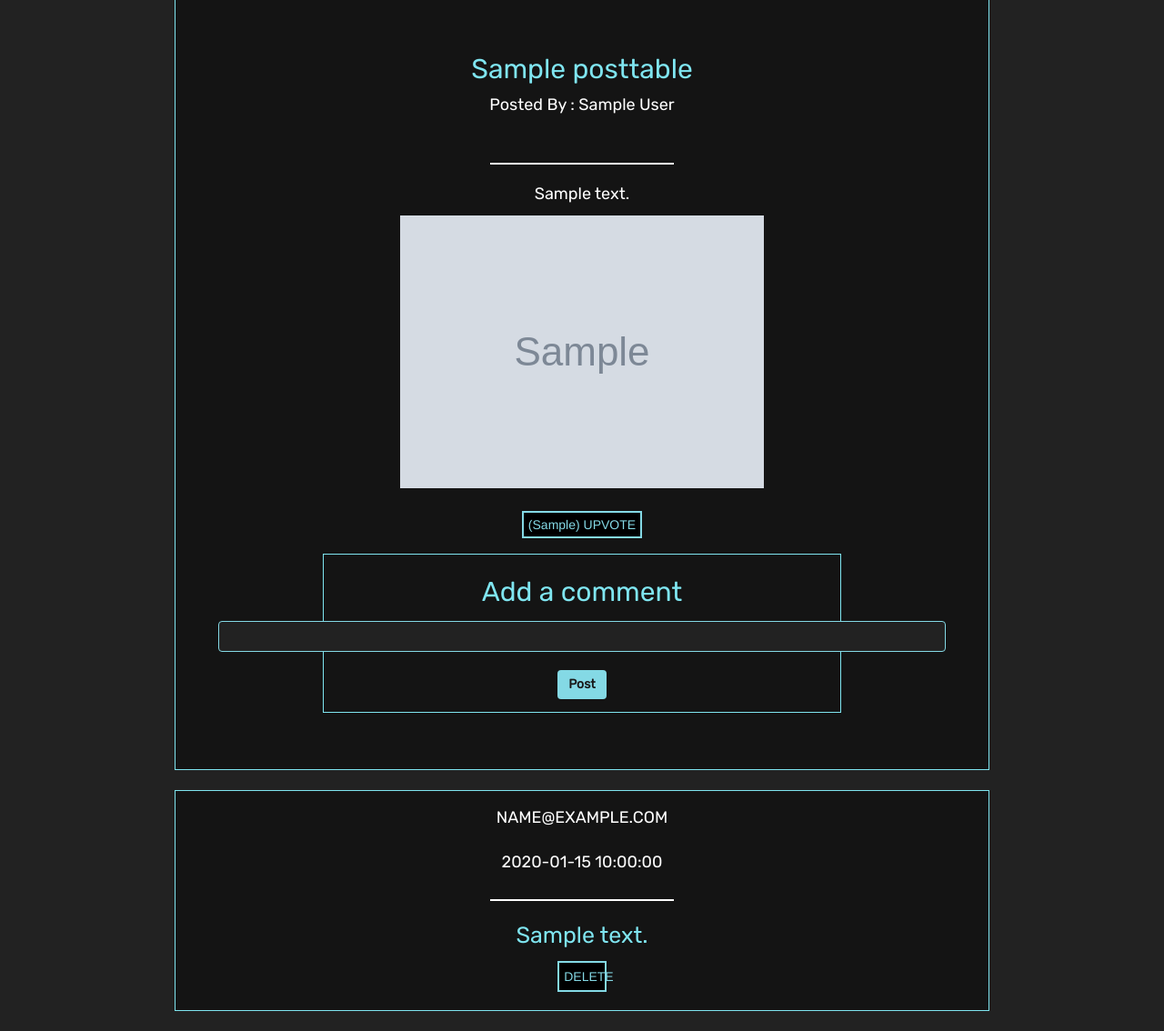
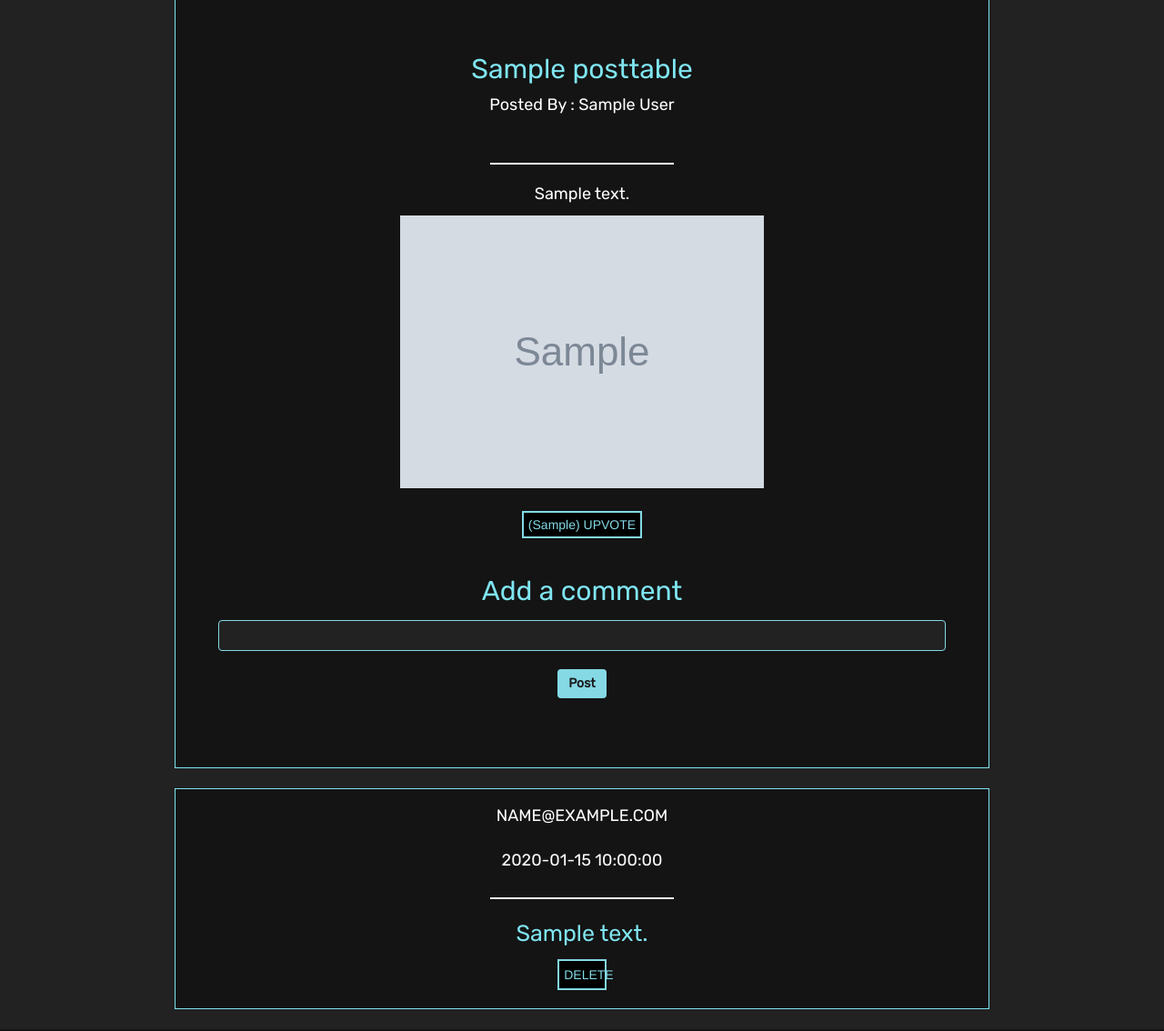
Before and after one commit to BitSlayers/W5-BitSlayers, a PHP site: page /comment.php?id=1 in a window 1280 px wide. Shown: the part 63-1197 px from the top of the page at 91% size. Run offline with PHP 8.4, Linux system fonts and the light colour scheme; the visitor is signed in with stand-in values (Sample User, id 1); tables that the repository leaves empty or names only in its code hold one stand-in row (values such as "Sample post"); grey boxes marked "Sample" are stand-in pictures.

Commit message:
fixed comment boundary

```diff
--- a/getSpecificPost.php
+++ b/getSpecificPost.php
@@ -21,7 +21,7 @@ function getSpecificPosts(){
     <a class="btnLike" href="like.php?id='.$row["id"].'"><span>('.$row["likes"].') </span>UPVOTE</a>
     </div>
 
-    <div class="searchbar">
+    <div class="searchbar2">
     <form action="addComment.php?id='.$row["id"].'" method="POST" id="form1">
     	<br>
       <p class="posttitle" style="">Add a comment</p>
--- a/styles/inprof.css
+++ b/styles/inprof.css
@@ -66,6 +66,15 @@
 			 border:1px solid #7FE5F0;
 			 width: 70%;
 			 margin:22px auto;
+			 display: table;
+		 }
+
+			.searchbar2{
+			 background: #141414;
+			align-items: center;
+			text-align: center;
+			 width: 70%;
+			 margin:22px ;
 			 display: table;
 		 }
 
```
